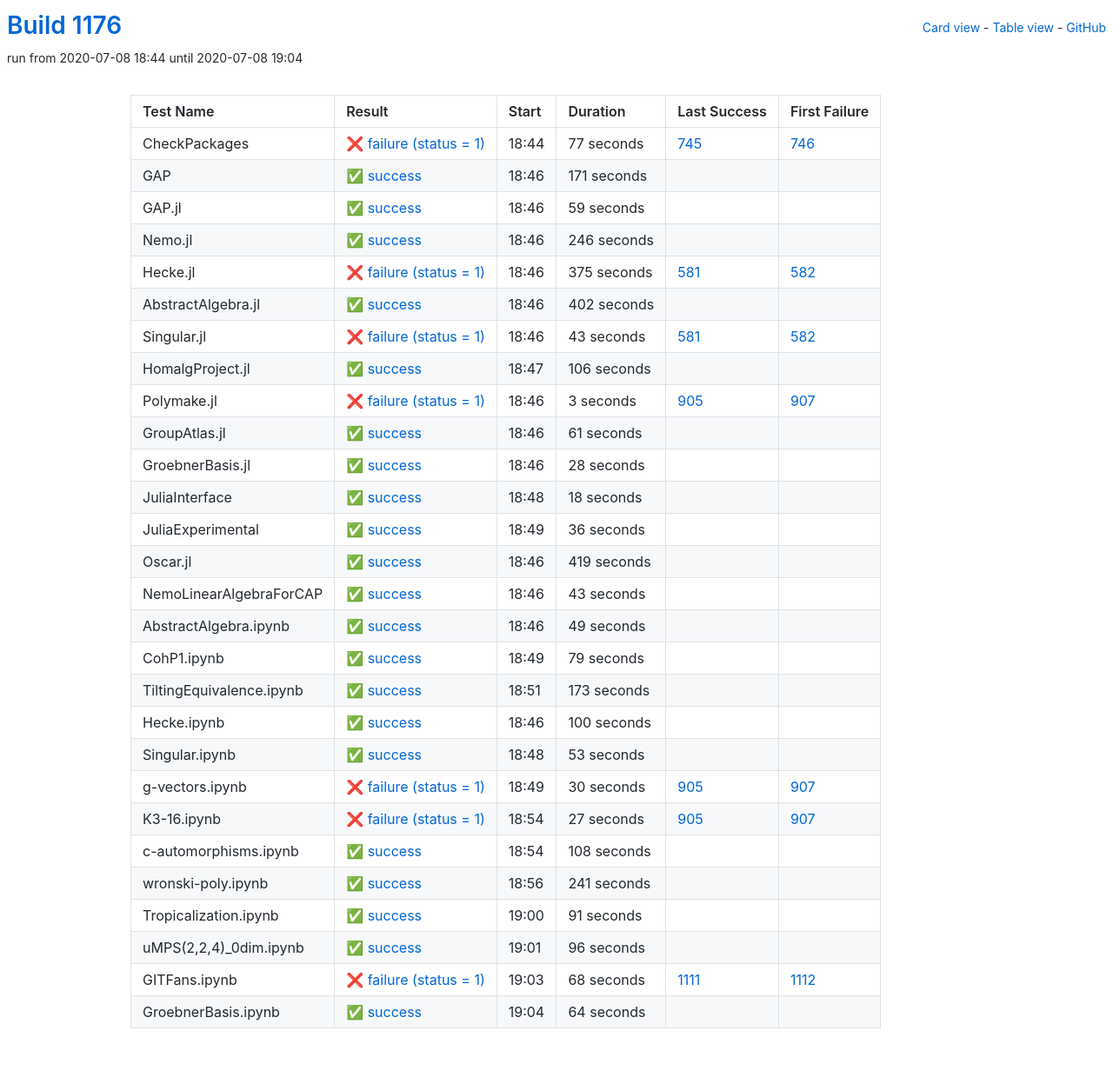
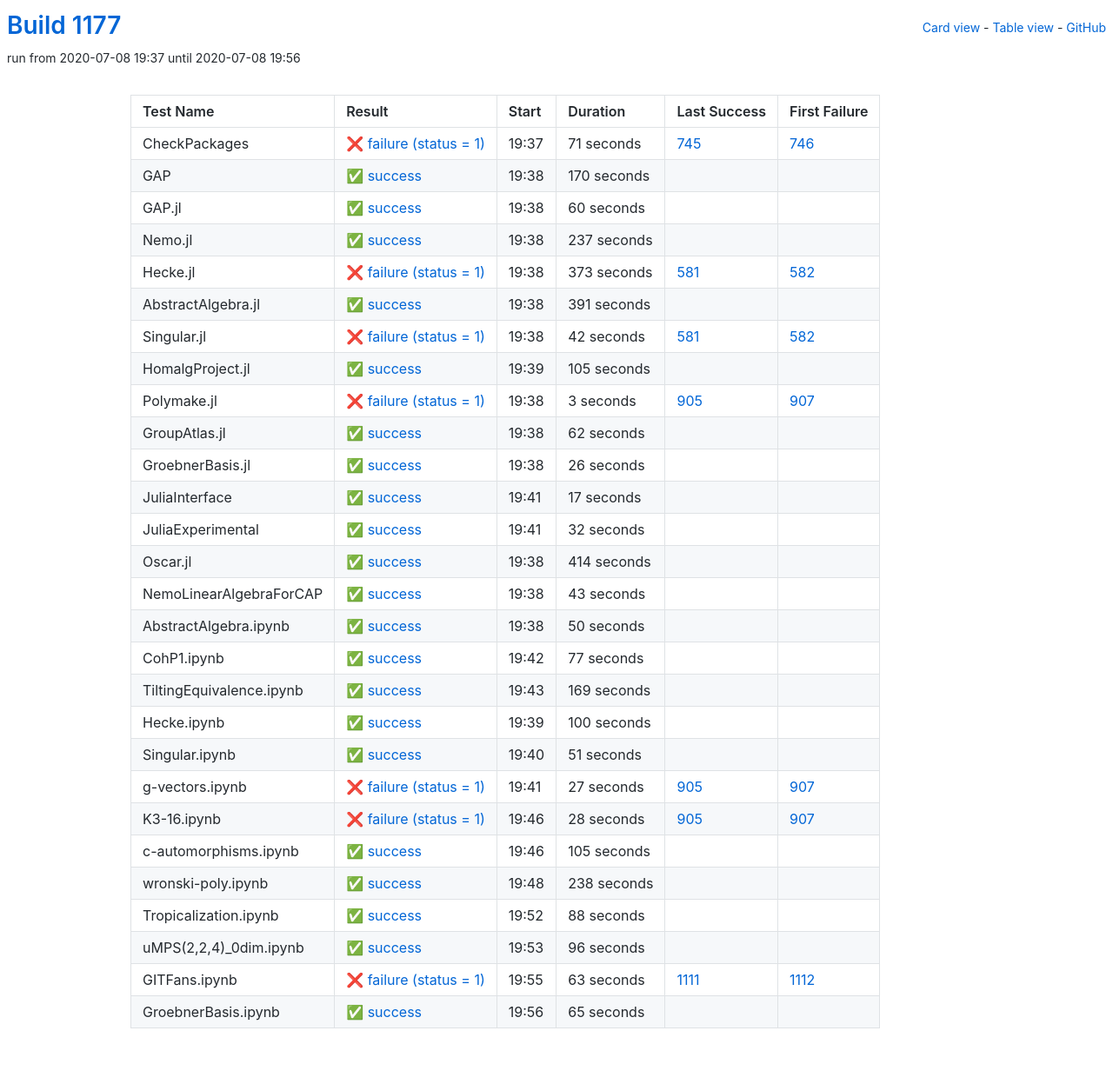
Before and after one commit to oscar-system/oscar-ci-status-1.4, a Jekyll site: the page built from table.html, in a window 1280 px wide. Shown: the whole page at 87% size. Built offline with Jekyll 4.4.1, drawn with Linux system fonts in a browser that asks for light colours.

Commit message:
Build #1177

```diff
--- a/_data/ci.yml
+++ b/_data/ci.yml
@@ -1,6 +1,6 @@
 ---
-build: 1176
-build_url: https://oscarci.mathematik.uni-kl.de/job/oscar-julia-1.4/1176/
+build: 1177
+build_url: https://oscarci.mathematik.uni-kl.de/job/oscar-julia-1.4/1177/
 job: oscar-julia-1.4
 organization: oscar-system
 repo: oscar-ci-status-1.4
@@ -8,104 +8,104 @@ repourl: https://github.com/oscar-system/oscar-ci-status-1.4
 tests:
 - name: CheckPackages
   id: checkpackages
-  log: https://oscarci.mathematik.uni-kl.de/job/oscar-julia-1.4/1176/artifact/logs/build-1176/CheckPackages.log
-  start: 2020-07-08 18:44
+  log: https://oscarci.mathematik.uni-kl.de/job/oscar-julia-1.4/1177/artifact/logs/build-1177/CheckPackages.log
+  start: 2020-07-08 19:37
   success: false
   exitcode: 1
   status: failure
-  duration: 77
+  duration: 71
   last_success: 745
   last_success_url: https://oscarci.mathematik.uni-kl.de/job/oscar-julia-1.4/745/
   first_failure: 746
   first_failure_url: https://oscarci.mathematik.uni-kl.de/job/oscar-julia-1.4/746/
 - name: GAP
   id: gap
-  log: https://oscarci.mathematik.uni-kl.de/job/oscar-julia-1.4/1176/artifact/logs/build-1176/GAP.log
-  start: 2020-07-08 18:46
+  log: https://oscarci.mathematik.uni-kl.de/job/oscar-julia-1.4/1177/artifact/logs/build-1177/GAP.log
+  start: 2020-07-08 19:38
   success: true
   exitcode: 0
   status: success
-  duration: 171
+  duration: 170
   last_success: false
   last_success_url:
   first_failure: false
   first_failure_url:
 - name: GAP.jl
   id: gap-jl
-  log: https://oscarci.mathematik.uni-kl.de/job/oscar-julia-1.4/1176/artifact/logs/build-1176/GAP.jl.log
-  start: 2020-07-08 18:46
+  log: https://oscarci.mathematik.uni-kl.de/job/oscar-julia-1.4/1177/artifact/logs/build-1177/GAP.jl.log
+  start: 2020-07-08 19:38
   success: true
   exitcode: 0
   status: success
-  duration: 59
+  duration: 60
   last_success: false
   last_success_url:
   first_failure: false
   first_failure_url:
 - name: Nemo.jl
   id: nemo-jl
-  log: https://oscarci.mathematik.uni-kl.de/job/oscar-julia-1.4/1176/artifact/logs/build-1176/Nemo.jl.log
-  start: 2020-07-08 18:46
+  log: https://oscarci.mathematik.uni-kl.de/job/oscar-julia-1.4/1177/artifact/logs/build-1177/Nemo.jl.log
+  start: 2020-07-08 19:38
   success: true
   exitcode: 0
   status: success
-  duration: 246
+  duration: 237
   last_success: false
   last_success_url:
   first_failure: false
   first_failure_url:
 - name: Hecke.jl
   id: hecke-jl
-  log: https://oscarci.mathematik.uni-kl.de/job/oscar-julia-1.4/1176/artifact/logs/build-1176/Hecke.jl.log
-  start: 2020-07-08 18:46
+  log: https://oscarci.mathematik.uni-kl.de/job/oscar-julia-1.4/1177/artifact/logs/build-1177/Hecke.jl.log
+  start: 2020-07-08 19:38
   success: false
   exitcode: 1
   status: failure
-  duration: 375
+  duration: 373
   last_success: 581
   last_success_url: https://oscarci.mathematik.uni-kl.de/job/oscar-julia-1.4/581/
   first_failure: 582
   first_failure_url: https://oscarci.mathematik.uni-kl.de/job/oscar-julia-1.4/582/
 - name: AbstractAlgebra.jl
   id: abstractalgebra-jl
-  log: https://oscarci.mathematik.uni-kl.de/job/oscar-julia-1.4/1176/artifact/logs/build-1176/AbstractAlgebra.jl.log
-  start: 2020-07-08 18:46
+  log: https://oscarci.mathematik.uni-kl.de/job/oscar-julia-1.4/1177/artifact/logs/build-1177/AbstractAlgebra.jl.log
+  start: 2020-07-08 19:38
   success: true
   exitcode: 0
   status: success
-  duration: 402
+  duration: 391
   last_success: false
   last_success_url:
   first_failure: false
   first_failure_url:
 - name: Singular.jl
   id: singular-jl
-  log: https://oscarci.mathematik.uni-kl.de/job/oscar-julia-1.4/1176/artifact/logs/build-1176/Singular.jl.log
-  start: 2020-07-08 18:46
+  log: https://oscarci.mathematik.uni-kl.de/job/oscar-julia-1.4/1177/artifact/logs/build-1177/Singular.jl.log
+  start: 2020-07-08 19:38
   success: false
   exitcode: 1
   status: failure
-  duration: 43
+  duration: 42
   last_success: 581
   last_success_url: https://oscarci.mathematik.uni-kl.de/job/oscar-julia-1.4/581/
   first_failure: 582
   first_failure_url: https://oscarci.mathematik.uni-kl.de/job/oscar-julia-1.4/582/
 - name: HomalgProject.jl
   id: homalgproject-jl
-  log: https://oscarci.mathematik.uni-kl.de/job/oscar-julia-1.4/1176/artifact/logs/build-1176/HomalgProject.jl.log
-  start: 2020-07-08 18:47
+  log: https://oscarci.mathematik.uni-kl.de/job/oscar-julia-1.4/1177/artifact/logs/build-1177/HomalgProject.jl.log
+  start: 2020-07-08 19:39
   success: true
   exitcode: 0
   status: success
-  duration: 106
+  duration: 105
   last_success: false
   last_success_url:
   first_failure: false
   first_failure_url:
 - name: Polymake.jl
   id: polymake-jl
-  log: https://oscarci.mathematik.uni-kl.de/job/oscar-julia-1.4/1176/artifact/logs/build-1176/Polymake.jl.log
-  start: 2020-07-08 18:46
+  log: https://oscarci.mathematik.uni-kl.de/job/oscar-julia-1.4/1177/artifact/logs/build-1177/Polymake.jl.log
+  start: 2020-07-08 19:38
   success: false
   exitcode: 1
   status: failure
@@ -116,68 +116,68 @@ tests:
   first_failure_url: https://oscarci.mathematik.uni-kl.de/job/oscar-julia-1.4/907/
 - name: GroupAtlas.jl
   id: groupatlas-jl
-  log: https://oscarci.mathematik.uni-kl.de/job/oscar-julia-1.4/1176/artifact/logs/build-1176/GroupAtlas.jl.log
-  start: 2020-07-08 18:46
+  log: https://oscarci.mathematik.uni-kl.de/job/oscar-julia-1.4/1177/artifact/logs/build-1177/GroupAtlas.jl.log
+  start: 2020-07-08 19:38
   success: true
   exitcode: 0
   status: success
-  duration: 61
+  duration: 62
   last_success: false
   last_success_url:
   first_failure: false
   first_failure_url:
 - name: GroebnerBasis.jl
   id: groebnerbasis-jl
-  log: https://oscarci.mathematik.uni-kl.de/job/oscar-julia-1.4/1176/artifact/logs/build-1176/GroebnerBasis.jl.log
-  start: 2020-07-08 18:46
+  log: https://oscarci.mathematik.uni-kl.de/job/oscar-julia-1.4/1177/artifact/logs/build-1177/GroebnerBasis.jl.log
+  start: 2020-07-08 19:38
   success: true
   exitcode: 0
   status: success
-  duration: 28
+  duration: 26
   last_success: false
   last_success_url:
   first_failure: false
   first_failure_url:
 - name: JuliaInterface
   id: juliainterface
-  log: https://oscarci.mathematik.uni-kl.de/job/oscar-julia-1.4/1176/artifact/logs/build-1176/JuliaInterface.log
-  start: 2020-07-08 18:48
+  log: https://oscarci.mathematik.uni-kl.de/job/oscar-julia-1.4/1177/artifact/logs/build-1177/JuliaInterface.log
+  start: 2020-07-08 19:41
   success: true
   exitcode: 0
   status: success
-  duration: 18
+  duration: 17
   last_success: false
   last_success_url:
   first_failure: false
   first_failure_url:
 - name: JuliaExperimental
   id: juliaexperimental
-  log: https://oscarci.mathematik.uni-kl.de/job/oscar-julia-1.4/1176/artifact/logs/build-1176/JuliaExperimental.log
-  start: 2020-07-08 18:49
+  log: https://oscarci.mathematik.uni-kl.de/job/oscar-julia-1.4/1177/artifact/logs/build-1177/JuliaExperimental.log
+  start: 2020-07-08 19:41
   success: true
   exitcode: 0
   status: success
-  duration: 36
+  duration: 32
   last_success: false
   last_success_url:
   first_failure: false
   first_failure_url:
 - name: Oscar.jl
   id: oscar-jl
-  log: https://oscarci.mathematik.uni-kl.de/job/oscar-julia-1.4/1176/artifact/logs/build-1176/Oscar.jl.log
-  start: 2020-07-08 18:46
+  log: https://oscarci.mathematik.uni-kl.de/job/oscar-julia-1.4/1177/artifact/logs/build-1177/Oscar.jl.log
+  start: 2020-07-08 19:38
   success: true
   exitcode: 0
   status: success
-  duration: 419
+  duration: 414
   last_success: false
   last_success_url:
   first_failure: false
   first_failure_url:
 - name: NemoLinearAlgebraForCAP
   id: nemolinearalgebraforcap
-  log: https://oscarci.mathematik.uni-kl.de/job/oscar-julia-1.4/1176/artifact/logs/build-1176/NemoLinearAlgebraForCAP.log
-  start: 2020-07-08 18:46
+  log: https://oscarci.mathematik.uni-kl.de/job/oscar-julia-1.4/1177/artifact/logs/build-1177/NemoLinearAlgebraForCAP.log
+  start: 2020-07-08 19:38
   success: true
   exitcode: 0
   status: success
@@ -188,44 +188,44 @@ tests:
   first_failure_url:
 - name: AbstractAlgebra.ipynb
   id: abstractalgebra-ipynb
-  log: https://oscarci.mathematik.uni-kl.de/job/oscar-julia-1.4/1176/artifact/logs/build-1176/AbstractAlgebra.ipynb.log
-  start: 2020-07-08 18:46
+  log: https://oscarci.mathematik.uni-kl.de/job/oscar-julia-1.4/1177/artifact/logs/build-1177/AbstractAlgebra.ipynb.log
+  start: 2020-07-08 19:38
   success: true
   exitcode: 0
   status: success
-  duration: 49
+  duration: 50
   last_success: false
   last_success_url:
   first_failure: false
   first_failure_url:
 - name: CohP1.ipynb
   id: cohp1-ipynb
-  log: https://oscarci.mathematik.uni-kl.de/job/oscar-julia-1.4/1176/artifact/logs/build-1176/CohP1.ipynb.log
-  start: 2020-07-08 18:49
+  log: https://oscarci.mathematik.uni-kl.de/job/oscar-julia-1.4/1177/artifact/logs/build-1177/CohP1.ipynb.log
+  start: 2020-07-08 19:42
   success: true
   exitcode: 0
   status: success
-  duration: 79
+  duration: 77
   last_success: false
   last_success_url:
   first_failure: false
   first_failure_url:
 - name: TiltingEquivalence.ipynb
   id: tiltingequivalence-ipynb
-  log: https://oscarci.mathematik.uni-kl.de/job/oscar-julia-1.4/1176/artifact/logs/build-1176/TiltingEquivalence.ipynb.log
-  start: 2020-07-08 18:51
+  log: https://oscarci.mathematik.uni-kl.de/job/oscar-julia-1.4/1177/artifact/logs/build-1177/TiltingEquivalence.ipynb.log
+  start: 2020-07-08 19:43
   success: true
   exitcode: 0
   status: success
-  duration: 173
+  duration: 169
   last_success: false
   last_success_url:
   first_failure: false
   first_failure_url:
 - name: Hecke.ipynb
   id: hecke-ipynb
-  log: https://oscarci.mathematik.uni-kl.de/job/oscar-julia-1.4/1176/artifact/logs/build-1176/Hecke.ipynb.log
-  start: 2020-07-08 18:46
+  log: https://oscarci.mathematik.uni-kl.de/job/oscar-julia-1.4/1177/artifact/logs/build-1177/Hecke.ipynb.log
+  start: 2020-07-08 19:39
   success: true
   exitcode: 0
   status: success
@@ -236,32 +236,20 @@ tests:
   first_failure_url:
 - name: Singular.ipynb
   id: singular-ipynb
-  log: https://oscarci.mathematik.uni-kl.de/job/oscar-julia-1.4/1176/artifact/logs/build-1176/Singular.ipynb.log
-  start: 2020-07-08 18:48
+  log: https://oscarci.mathematik.uni-kl.de/job/oscar-julia-1.4/1177/artifact/logs/build-1177/Singular.ipynb.log
+  start: 2020-07-08 19:40
   success: true
   exitcode: 0
   status: success
-  duration: 53
+  duration: 51
   last_success: false
   last_success_url:
   first_failure: false
   first_failure_url:
 - name: g-vectors.ipynb
   id: g-vectors-ipynb
-  log: https://oscarci.mathematik.uni-kl.de/job/oscar-julia-1.4/1176/artifact/logs/build-1176/g-vectors.ipynb.log
-  start: 2020-07-08 18:49
-  success: false
-  exitcode: 1
-  status: failure
-  duration: 30
-  last_success: 905
-  last_success_url: https://oscarci.mathematik.uni-kl.de/job/oscar-julia-1.4/905/
-  first_failure: 907
-  first_failure_url: https://oscarci.mathematik.uni-kl.de/job/oscar-julia-1.4/907/
-- name: K3-16.ipynb
-  id: k3-16-ipynb
-  log: https://oscarci.mathematik.uni-kl.de/job/oscar-julia-1.4/1176/artifact/logs/build-1176/K3-16.ipynb.log
-  start: 2020-07-08 18:54
+  log: https://oscarci.mathematik.uni-kl.de/job/oscar-julia-1.4/1177/artifact/logs/build-1177/g-vectors.ipynb.log
+  start: 2020-07-08 19:41
   success: false
   exitcode: 1
   status: failure
@@ -270,46 +258,58 @@ tests:
   last_success_url: https://oscarci.mathematik.uni-kl.de/job/oscar-julia-1.4/905/
   first_failure: 907
   first_failure_url: https://oscarci.mathematik.uni-kl.de/job/oscar-julia-1.4/907/
+- name: K3-16.ipynb
+  id: k3-16-ipynb
+  log: https://oscarci.mathematik.uni-kl.de/job/oscar-julia-1.4/1177/artifact/logs/build-1177/K3-16.ipynb.log
+  start: 2020-07-08 19:46
+  success: false
+  exitcode: 1
+  status: failure
+  duration: 28
+  last_success: 905
+  last_success_url: https://oscarci.mathematik.uni-kl.de/job/oscar-julia-1.4/905/
+  first_failure: 907
+  first_failure_url: https://oscarci.mathematik.uni-kl.de/job/oscar-julia-1.4/907/
 - name: c-automorphisms.ipynb
   id: c-automorphisms-ipynb
-  log: https://oscarci.mathematik.uni-kl.de/job/oscar-julia-1.4/1176/artifact/logs/build-1176/c-automorphisms.ipynb.log
-  start: 2020-07-08 18:54
+  log: https://oscarci.mathematik.uni-kl.de/job/oscar-julia-1.4/1177/artifact/logs/build-1177/c-automorphisms.ipynb.log
+  start: 2020-07-08 19:46
   success: true
   exitcode: 0
   status: success
-  duration: 108
+  duration: 105
   last_success: false
   last_success_url:
   first_failure: false
   first_failure_url:
 - name: wronski-poly.ipynb
   id: wronski-poly-ipynb
-  log: https://oscarci.mathematik.uni-kl.de/job/oscar-julia-1.4/1176/artifact/logs/build-1176/wronski-poly.ipynb.log
-  start: 2020-07-08 18:56
+  log: https://oscarci.mathematik.uni-kl.de/job/oscar-julia-1.4/1177/artifact/logs/build-1177/wronski-poly.ipynb.log
+  start: 2020-07-08 19:48
   success: true
   exitcode: 0
   status: success
-  duration: 241
+  duration: 238
   last_success: false
   last_success_url:
   first_failure: false
   first_failure_url:
 - name: Tropicalization.ipynb
   id: tropicalization-ipynb
-  log: https://oscarci.mathematik.uni-kl.de/job/oscar-julia-1.4/1176/artifact/logs/build-1176/Tropicalization.ipynb.log
-  start: 2020-07-08 19:00
+  log: https://oscarci.mathematik.uni-kl.de/job/oscar-julia-1.4/1177/artifact/logs/build-1177/Tropicalization.ipynb.log
+  start: 2020-07-08 19:52
   success: true
   exitcode: 0
   status: success
-  duration: 91
+  duration: 88
   last_success: false
   last_success_url:
   first_failure: false
   first_failure_url:
 - name: uMPS(2,2,4)_0dim.ipynb
   id: umps-2-2-4-0dim-ipynb
-  log: https://oscarci.mathematik.uni-kl.de/job/oscar-julia-1.4/1176/artifact/logs/build-1176/uMPS-2-2-4-_0dim.ipynb.log
-  start: 2020-07-08 19:01
+  log: https://oscarci.mathematik.uni-kl.de/job/oscar-julia-1.4/1177/artifact/logs/build-1177/uMPS-2-2-4-_0dim.ipynb.log
+  start: 2020-07-08 19:53
   success: true
   exitcode: 0
   status: success
@@ -320,24 +320,24 @@ tests:
   first_failure_url:
 - name: GITFans.ipynb
   id: gitfans-ipynb
-  log: https://oscarci.mathematik.uni-kl.de/job/oscar-julia-1.4/1176/artifact/logs/build-1176/GITFans.ipynb.log
-  start: 2020-07-08 19:03
+  log: https://oscarci.mathematik.uni-kl.de/job/oscar-julia-1.4/1177/artifact/logs/build-1177/GITFans.ipynb.log
+  start: 2020-07-08 19:55
   success: false
   exitcode: 1
   status: failure
-  duration: 68
+  duration: 63
   last_success: 1111
   last_success_url: https://oscarci.mathematik.uni-kl.de/job/oscar-julia-1.4/1111/
   first_failure: 1112
   first_failure_url: https://oscarci.mathematik.uni-kl.de/job/oscar-julia-1.4/1112/
 - name: GroebnerBasis.ipynb
   id: groebnerbasis-ipynb
-  log: https://oscarci.mathematik.uni-kl.de/job/oscar-julia-1.4/1176/artifact/logs/build-1176/GroebnerBasis.ipynb.log
-  start: 2020-07-08 19:04
+  log: https://oscarci.mathematik.uni-kl.de/job/oscar-julia-1.4/1177/artifact/logs/build-1177/GroebnerBasis.ipynb.log
+  start: 2020-07-08 19:56
   success: true
   exitcode: 0
   status: success
-  duration: 64
+  duration: 65
   last_success: false
   last_success_url:
   first_failure: false
```
Also changed, not shown: README.md.
